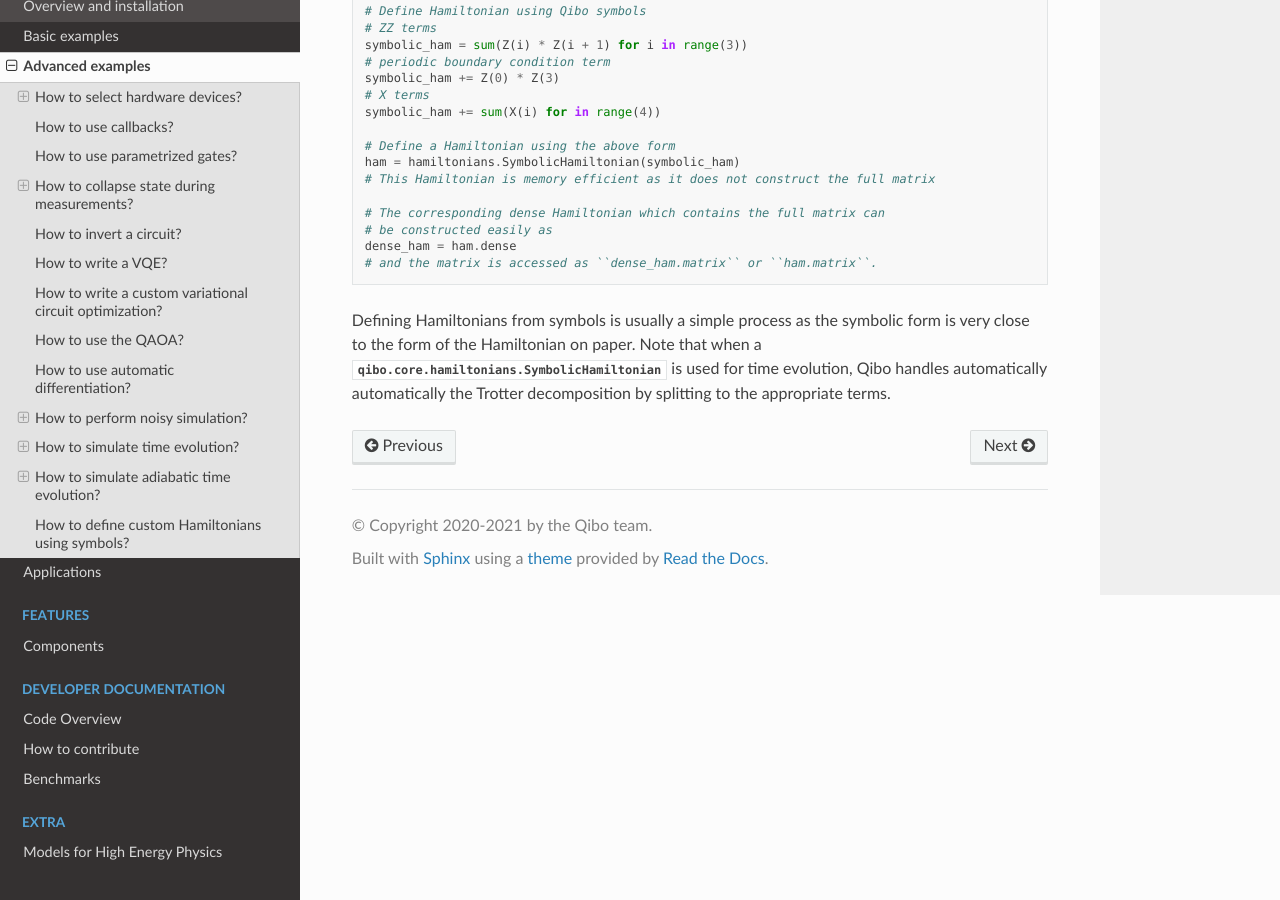
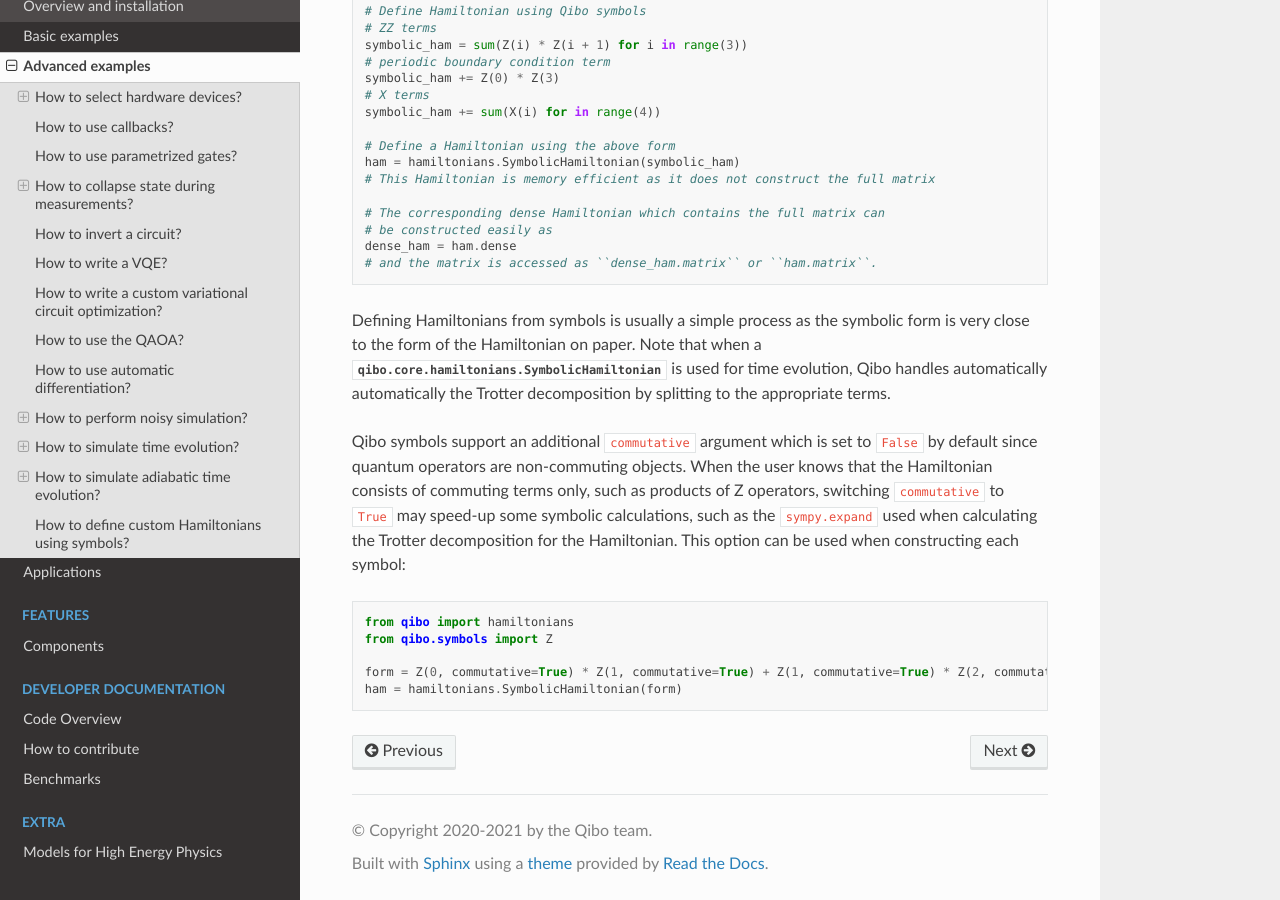
Before and after one commit to qiboteam/qibo, a Sphinx documentation site: the page built from doc/source/advancedexamples.rst, in a window 1280 px wide and 900 px high, scrolled down 24638 px. Built offline with Sphinx 7.4.7 and the Read the Docs theme 2.0.0, drawn with Linux system fonts in a browser that asks for light colours; pages that are not in the unit, such as notebooks, are missing from menus.

Commit message:
Add commutative in examples

```diff
--- a/doc/source/advancedexamples.rst
+++ b/doc/source/advancedexamples.rst
@@ -1427,3 +1427,20 @@ form is very close to the form of the Hamiltonian on paper. Note that when a
 :class:`qibo.core.hamiltonians.SymbolicHamiltonian` is used for time evolution,
 Qibo handles automatically automatically the Trotter decomposition by splitting
 to the appropriate terms.
+
+Qibo symbols support an additional ``commutative`` argument which is set to
+``False`` by default since quantum operators are non-commuting objects.
+When the user knows that the Hamiltonian consists of commuting terms only, such
+as products of Z operators, switching ``commutative`` to ``True`` may speed-up
+some symbolic calculations, such as the ``sympy.expand`` used when calculating
+the Trotter decomposition for the Hamiltonian. This option can be used when
+constructing each symbol:
+
+
+.. code-block::  python
+
+    from qibo import hamiltonians
+    from qibo.symbols import Z
+
+    form = Z(0, commutative=True) * Z(1, commutative=True) + Z(1, commutative=True) * Z(2, commutative=True)
+    ham = hamiltonians.SymbolicHamiltonian(form)
```
Also changed, not shown: 1 other file.
